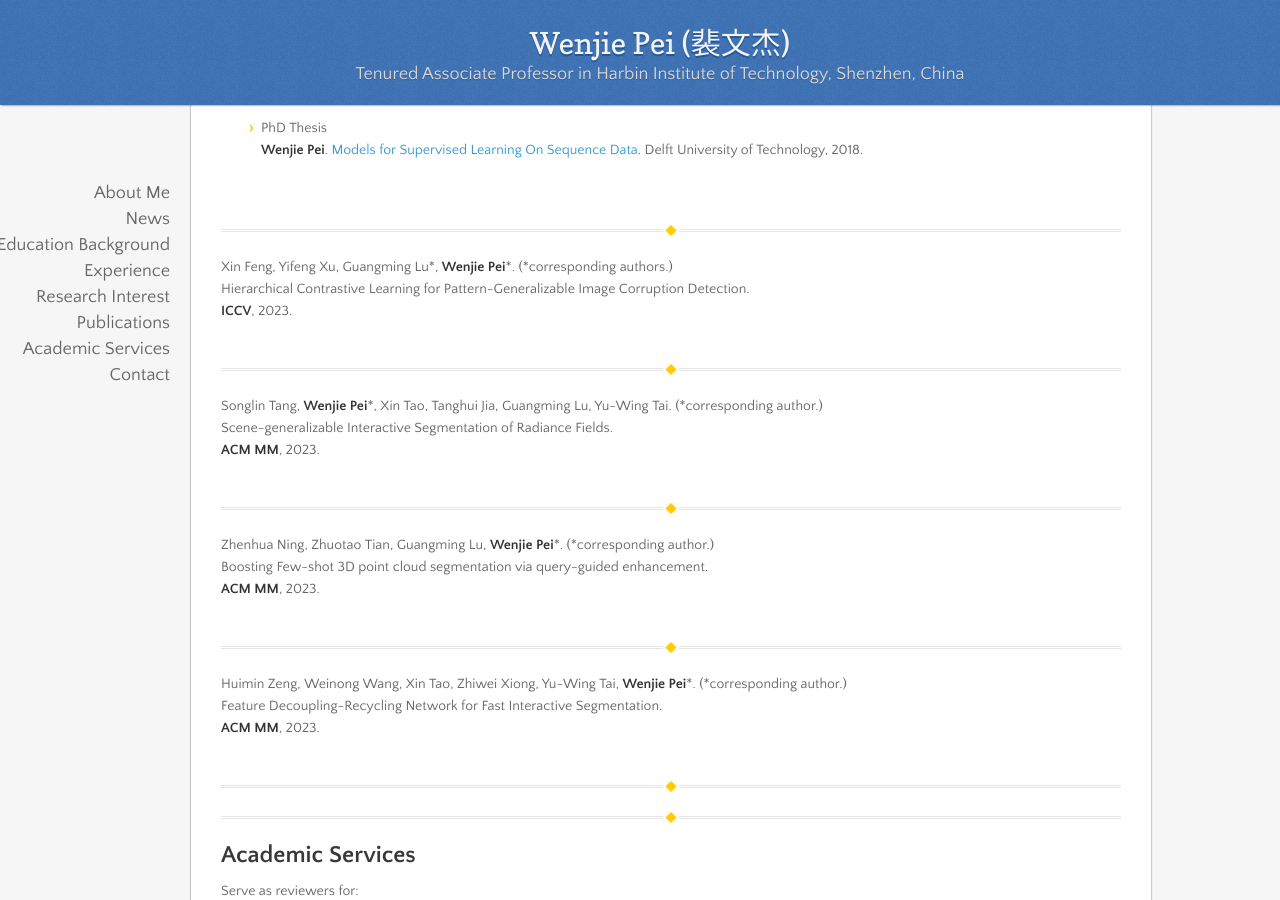
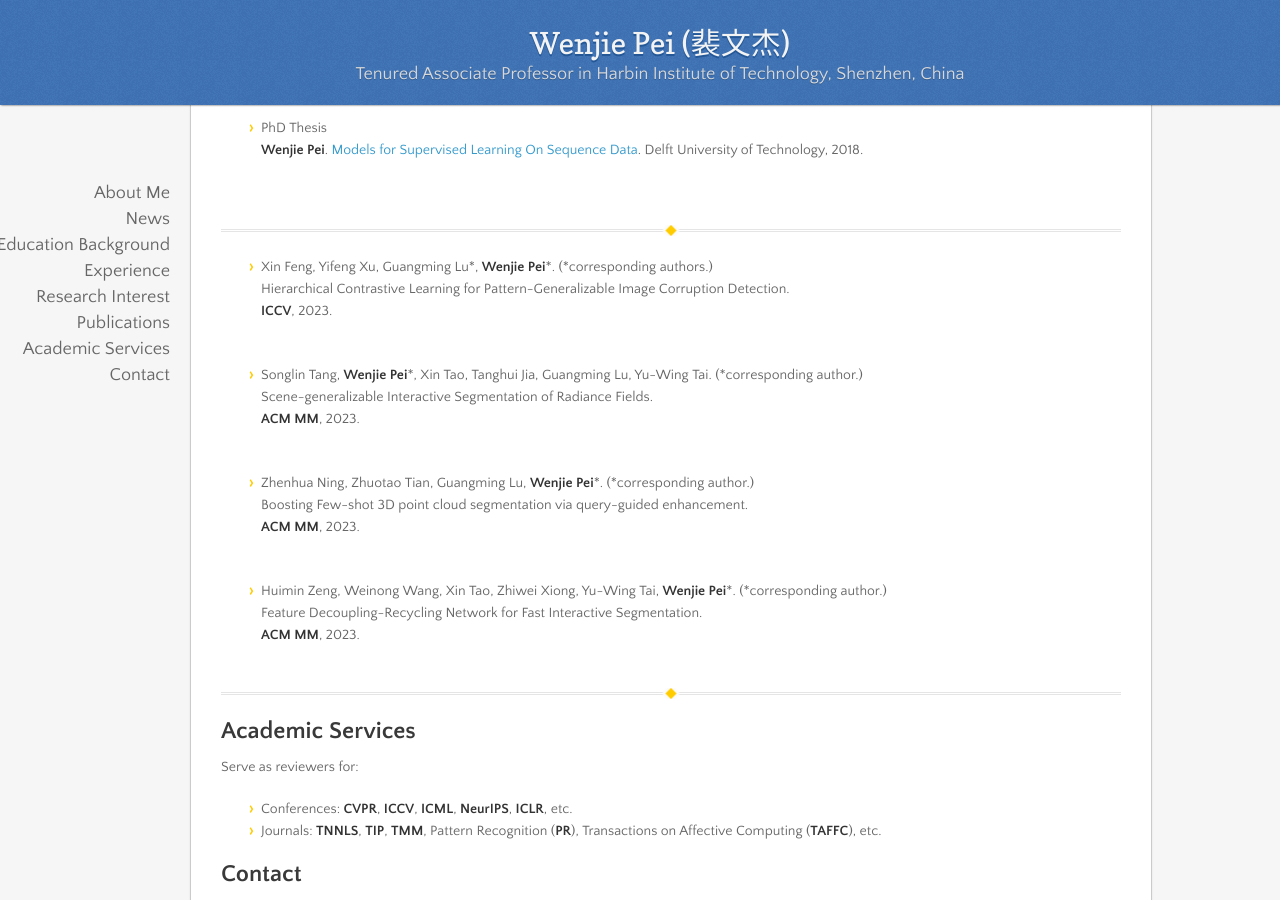
Before and after one commit to wenjiepei/wenjiepei.github.com, a Jekyll site: the page built from index.md, in a window 1280 px wide and 900 px high, scrolled down 1819 px. Built offline with Jekyll 4.4.1, drawn with Linux system fonts in a browser that asks for light colours; nearby versions of some CDN libraries; our own code applies the rules of GitHub Pages for plain Markdown files.

```diff
--- a/index.md
+++ b/index.md
@@ -87,33 +87,33 @@ Delft University of Technology, 2018.
 
 ------------------------------------------------------------------------------------------------------------------------------
 
-Xin Feng, Yifeng Xu, Guangming Lu*, __Wenjie Pei__\*. (\*corresponding authors.)
+- Xin Feng, Yifeng Xu, Guangming Lu*, __Wenjie Pei__\*. (\*corresponding authors.)
 Hierarchical Contrastive Learning for Pattern-Generalizable Image Corruption Detection.
 __ICCV__, 2023.
 &nbsp;
 
-------------------------------------------------------------------------------------------------------------------------------
 
-Songlin Tang, __Wenjie Pei__\*, Xin Tao, Tanghui Jia, Guangming Lu, Yu-Wing Tai. (\*corresponding author.)
+
+- Songlin Tang, __Wenjie Pei__\*, Xin Tao, Tanghui Jia, Guangming Lu, Yu-Wing Tai. (\*corresponding author.)
 Scene-generalizable Interactive Segmentation of Radiance Fields.
 __ACM MM__, 2023.
 &nbsp;
 
-------------------------------------------------------------------------------------------------------------------------------
 
-Zhenhua Ning, Zhuotao Tian, Guangming Lu, __Wenjie Pei__\*. (\*corresponding author.)
+
+- Zhenhua Ning, Zhuotao Tian, Guangming Lu, __Wenjie Pei__\*. (\*corresponding author.)
 Boosting Few-shot 3D point cloud segmentation via query-guided enhancement.
 __ACM MM__, 2023.
 &nbsp;
 
-------------------------------------------------------------------------------------------------------------------------------
 
-Huimin Zeng, Weinong Wang, Xin Tao, Zhiwei Xiong, Yu-Wing Tai, __Wenjie Pei__\*. (\*corresponding author.)
+
+- Huimin Zeng, Weinong Wang, Xin Tao, Zhiwei Xiong, Yu-Wing Tai, __Wenjie Pei__\*. (\*corresponding author.)
 Feature Decoupling-Recycling Network for Fast Interactive Segmentation.
 __ACM MM__, 2023.
 &nbsp;
 
-------------------------------------------------------------------------------------------------------------------------------
+
 
 <!---
 
```
